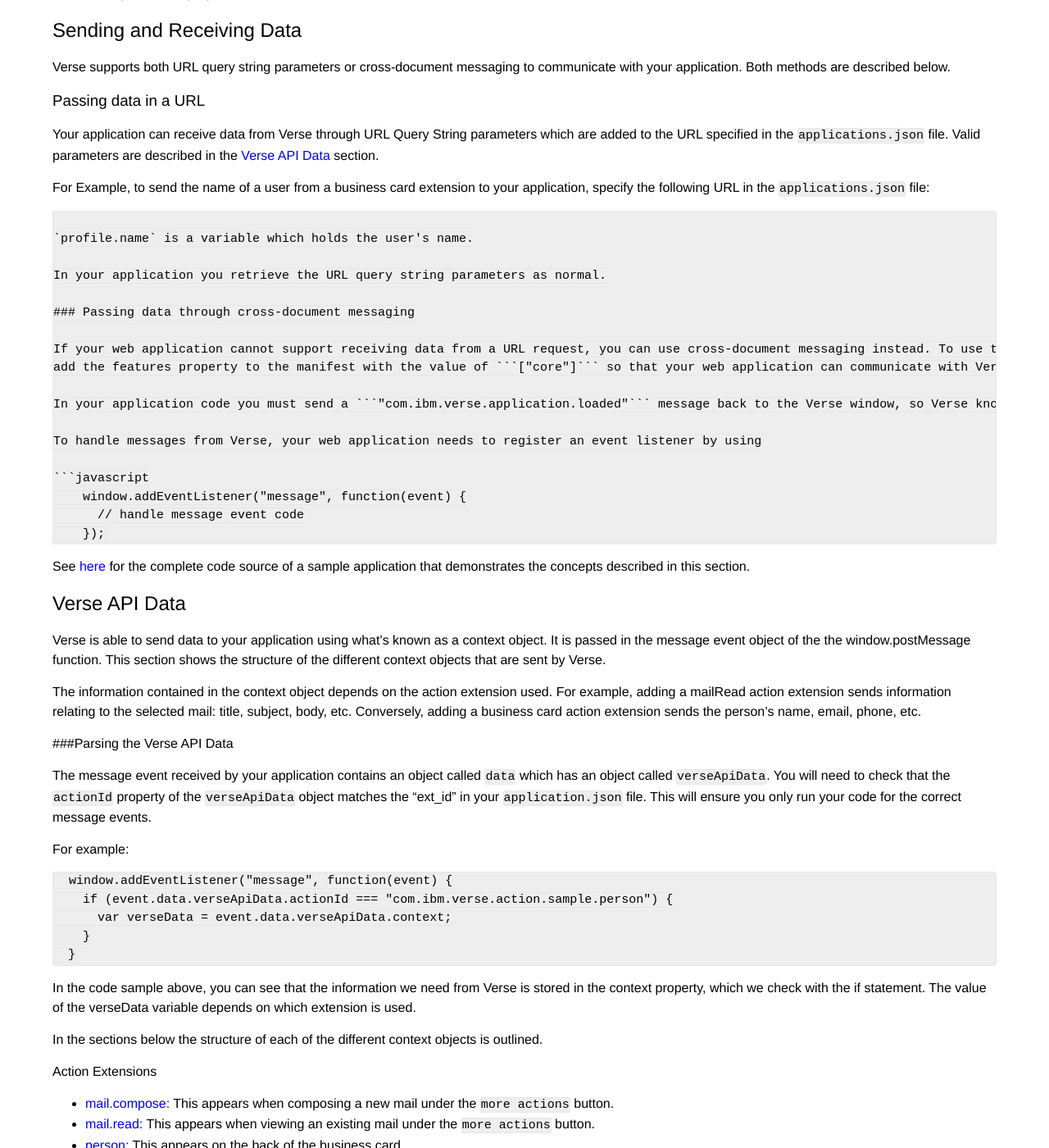
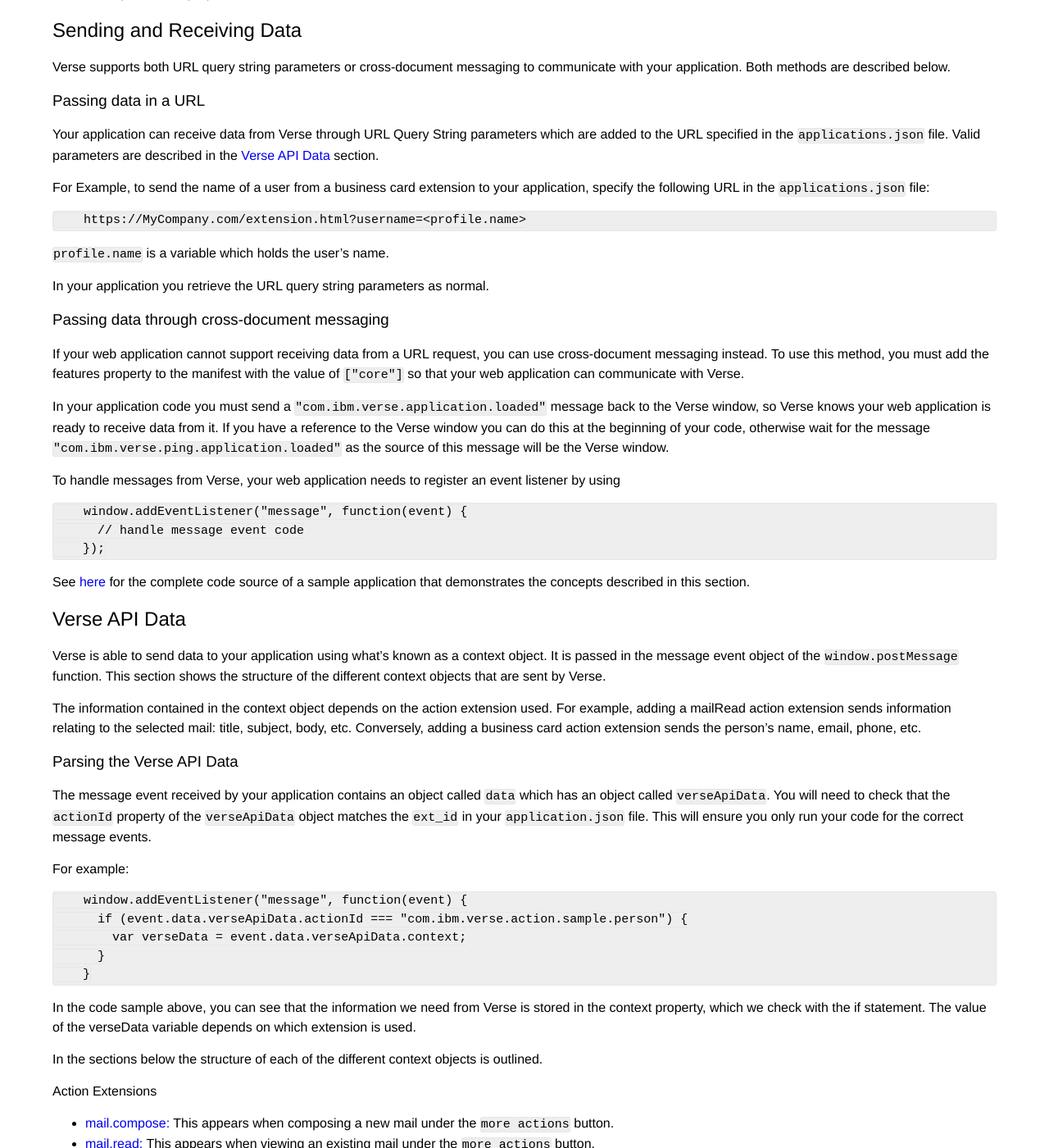
Before and after one commit to ibmverse/verse-developer, a Jekyll site: the page built from _reference/reference.md, in a window 1280 px wide and 1400 px high, scrolled down 2658 px. Shown: the whole window at 82% size. Built offline with Jekyll 4.4.1, drawn with Linux system fonts in a browser that asks for light colours.

Commit message:
251172: fix more styling problem

````diff
--- a/_reference/reference.md
+++ b/_reference/reference.md
@@ -73,16 +73,17 @@
 ```
 
 Here are three different samples of valid `applications.json`:
+
 * [Sample 1][1]{:target="_blank"}
 * [Sample 2][2]{:target="_blank"}
 * [Sample 3][3]{:target="_blank"}
 
 ### Application Properties
 
-An application definition **must** contain the following properties:
+An application definition __must__ contain the following properties:
 
 * `app_id` Unique identifier for the application of the form com.companyName.
-* `name` The name of your application. This must be **unique**.
+* `name` The name of your application. This must be __unique__.
 * `url` This is the URL of your application.
 * `extensions` An array of of extension definitions. See below for the properties of this object.
 * `Payload` Describes the method of communication between Verse and the application as well as display options for the new window.
@@ -90,10 +91,11 @@
 
 ### Extension Properties
 
-An extension definition **must** contain the following properties. **N.B. only one of `object` or `path` is required**:
-* `ext_id` The ID of the action extension. This must be **unique**.
+An extension definition __must__ contain the following properties. __N.B. only one of `object` or `path` is required__:
+
+* `ext_id` The ID of the action extension. This must be __unique__.
 * `type` The type property indicates the type of extension being configured (for example, `com.ibm.verse.action` specifies an action contribution).
-* `name` The name of the action extension in the UI. This must be **unique**.
+* `name` The name of the action extension in the UI. This must be __unique__.
 * `payload` The payload property indicates optional properties of the extension (for example, you can insert an icon into your action button by adding `"svg": "<your-svg-element-here>"`). _The `payload` property is required but its value may be empty_.
 * `object` The object property indicates that the extension displays in a view which provides the specific object.
 Using the person value specifies that the extension displays in a view which provides the person object.
@@ -118,7 +120,9 @@
 
 For Example, to send the name of a user from a business card extension to your application, specify the following URL in the `applications.json` file:
 
-```https://MyCompany.com/extension.html?username=<profile.name>```
+```
+    https://MyCompany.com/extension.html?username=<profile.name>
+```
 
 `profile.name` is a variable which holds the user's name.
 
@@ -127,9 +131,9 @@
 ### Passing data through cross-document messaging
 
 If your web application cannot support receiving data from a URL request, you can use cross-document messaging instead. To use this method, you must
-add the features property to the manifest with the value of ```["core"]``` so that your web application can communicate with Verse.
+add the features property to the manifest with the value of `["core"]` so that your web application can communicate with Verse.
 
-In your application code you must send a ```"com.ibm.verse.application.loaded"``` message back to the Verse window, so Verse knows your web application is ready to receive data from it. If you have a reference to the Verse window you can do this at the beginning of your code, otherwise wait for the message ```"com.ibm.verse.ping.application.loaded"``` as the source of this message will be the Verse window.
+In your application code you must send a `"com.ibm.verse.application.loaded"` message back to the Verse window, so Verse knows your web application is ready to receive data from it. If you have a reference to the Verse window you can do this at the beginning of your code, otherwise wait for the message `"com.ibm.verse.ping.application.loaded"` as the source of this message will be the Verse window.
 
 To handle messages from Verse, your web application needs to register an event listener by using
 
@@ -143,22 +147,22 @@
 
 ## Verse API Data
 
-Verse is able to send data to your application using what's known as a context object. It is passed in the message event object of the the window.postMessage function. This section shows the structure of the different context objects that are sent by Verse.
+Verse is able to send data to your application using what's known as a context object. It is passed in the message event object of the `window.postMessage` function. This section shows the structure of the different context objects that are sent by Verse.
 
 The information contained in the context object depends on the action extension used. For example, adding a mailRead action extension sends information relating to the selected mail: title, subject, body, etc. Conversely, adding a business card action extension sends the person's name, email, phone, etc.
 
-###Parsing the Verse API Data
+### Parsing the Verse API Data
 
-The message event received by your application contains an object called `data` which has an object called `verseApiData`. You will need to check that the `actionId` property of the `verseApiData` object matches the "ext_id" in your `application.json` file. This will ensure you only run your code for the correct message events.
+The message event received by your application contains an object called `data` which has an object called `verseApiData`. You will need to check that the `actionId` property of the `verseApiData` object matches the `ext_id` in your `application.json` file. This will ensure you only run your code for the correct message events.
 
 For example:
 
 ```javascript
-  window.addEventListener("message", function(event) {
-    if (event.data.verseApiData.actionId === "com.ibm.verse.action.sample.person") {
-      var verseData = event.data.verseApiData.context;
+    window.addEventListener("message", function(event) {
+      if (event.data.verseApiData.actionId === "com.ibm.verse.action.sample.person") {
+        var verseData = event.data.verseApiData.context;
+      }
     }
-  }
 ```
 
 In the code sample above, you can see that the information we need from Verse is stored in the context property, which we check with the if statement. The value of the verseData variable depends on which extension is used.
````
